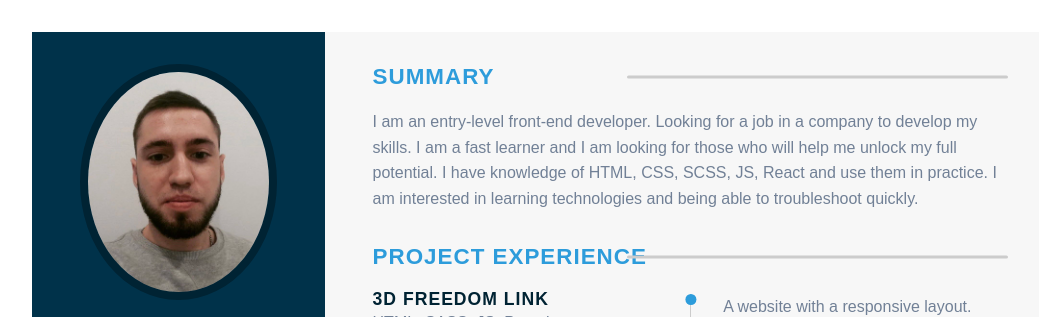
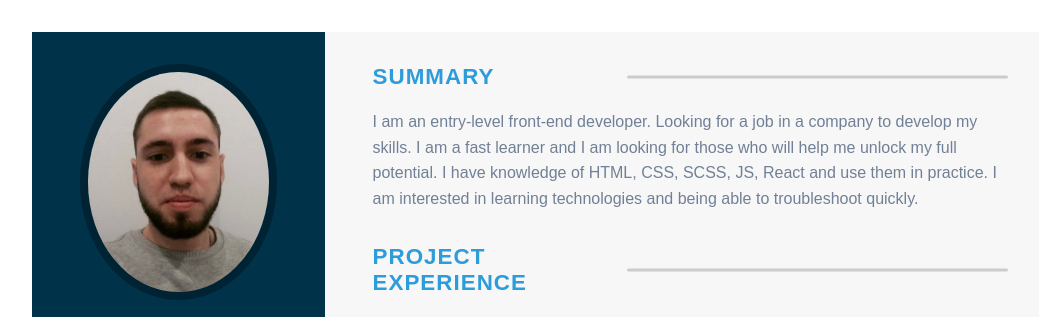
Before and after one commit to Irfnekf/Resume, a plain HTML site: page index.html in a window 1280 px wide. Shown: the top 317 px of the page, without its empty margins (96-1135 px from the left). Drawn offline with Linux system fonts and the light colour scheme.

Commit message:
Update index.html

```diff
--- a/index.html
+++ b/index.html
@@ -155,7 +155,10 @@
             </p>
           </section>
           <section class="awards sect">
-            <h2 class="right-title">Project Experience</h2>
+            <h2 class="right-title">
+              Project <br />
+              Experience
+            </h2>
             <div class="timeline">
               <div class="left-tl-content">
                 <h6 class="tl-title">
```
